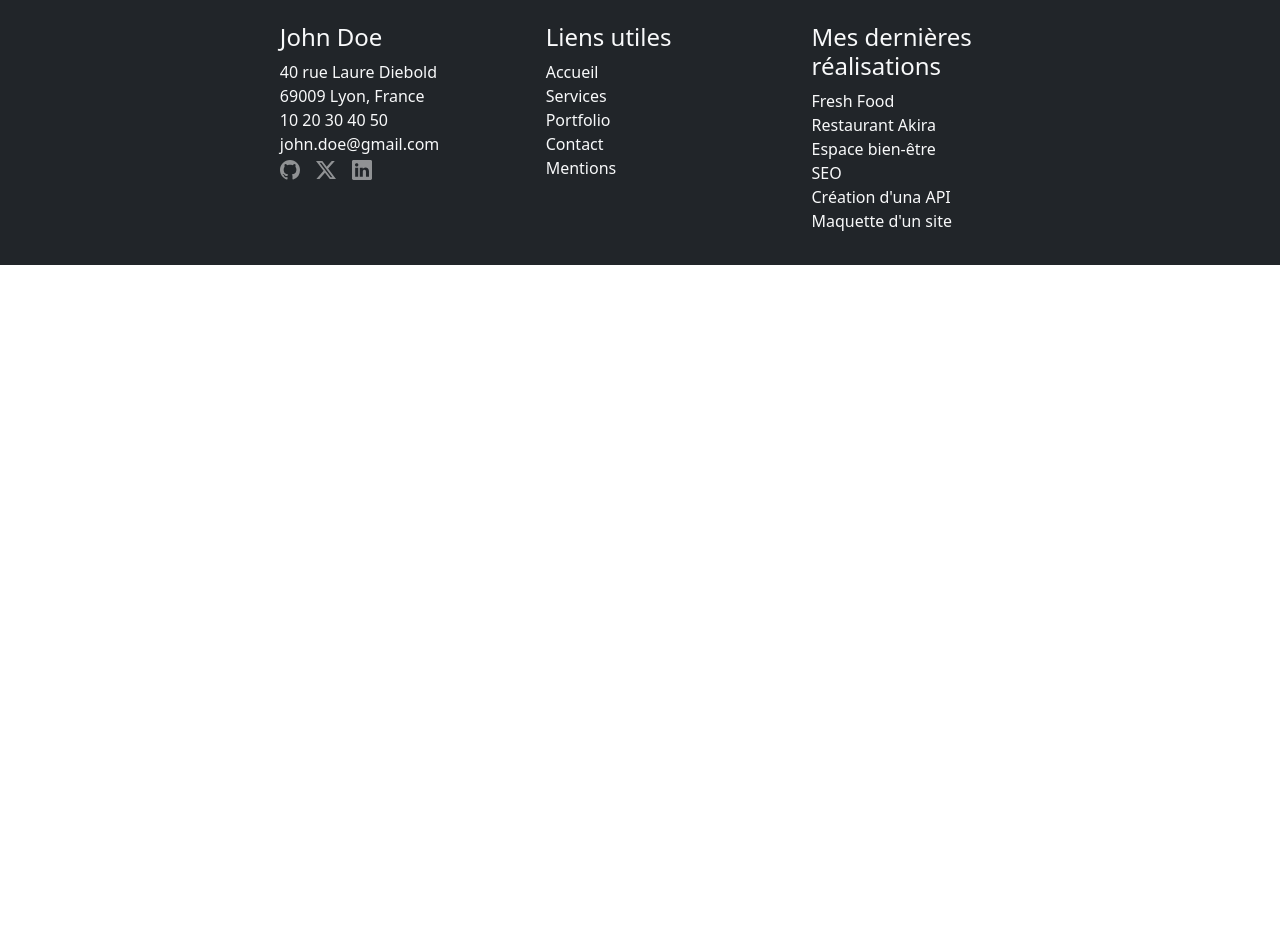
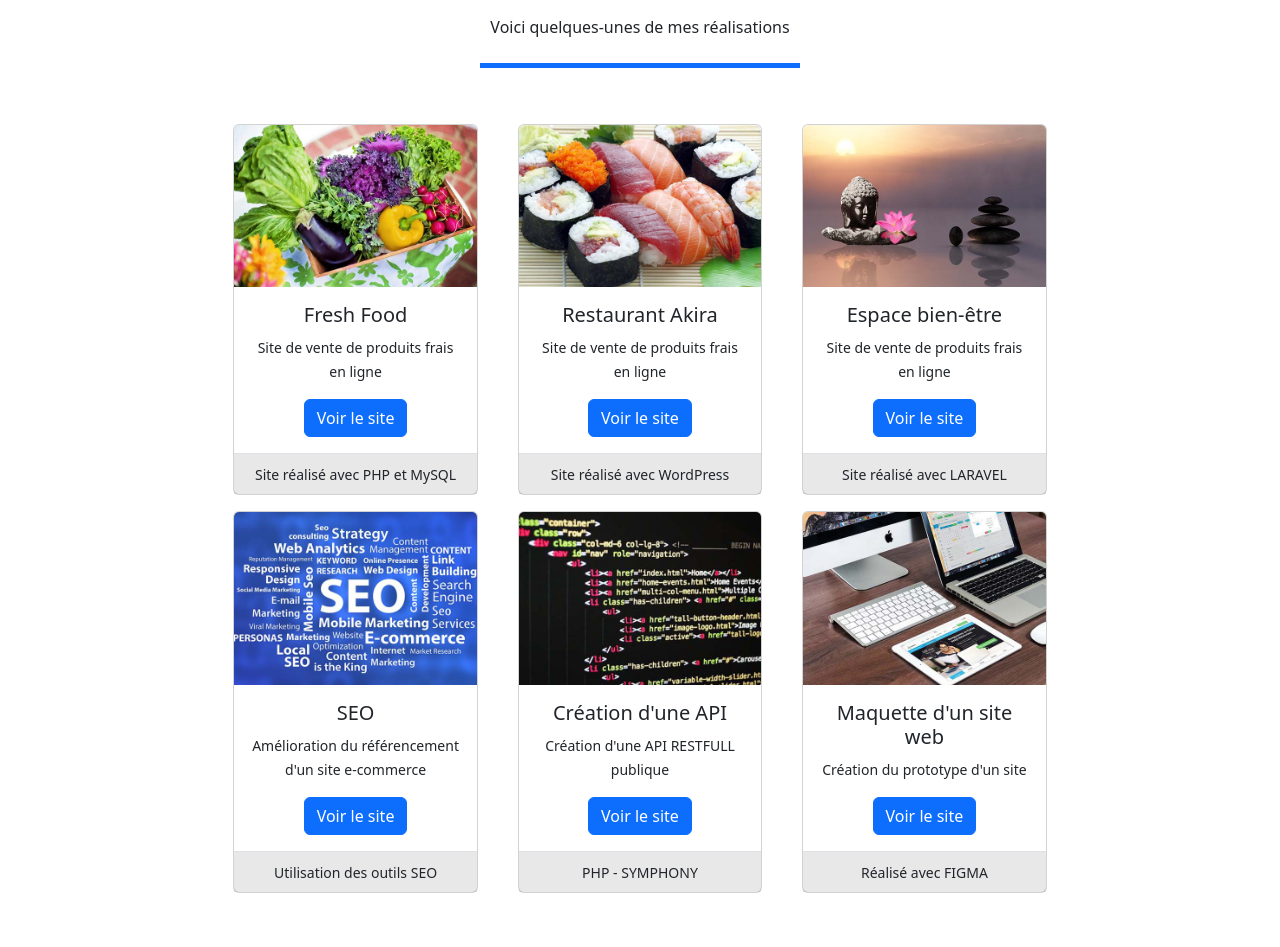
Before and after one commit to Scorpion16/CEF-Devoir-5-Portfolio, a React (Create React App) app: page /Portfolio in a window 1280 px wide. Shown: the part 145-1092 px from the top of the page. Before the commit the page ends 800 px from the top, so only its background shows below. Built offline with nearby package versions, Linux system fonts and the light colour scheme.

Commit message:
Création du code du portfolio et mise en place des sections dans les pages déjà écrites

```diff
--- a/src/component/pages/Footers.jsx
+++ b/src/component/pages/Footers.jsx
@@ -6,7 +6,8 @@ const Footers = () => {
         <footer class="bg-dark text-light py-3 mt-5">
             <div class="container col-md-10">
                 <div class="row mx-lg-5 mt-lg-4 px-lg-5 d-flex justify-content-evenly">
-                    <div class="col-md-3">
+                    <section class="col-md-3">
+                        <div>
                             <ul class="list-unstyled w-33">
                                 <li>
                                     <h2 class="h4">John Doe</h2>
@@ -44,7 +45,9 @@ const Footers = () => {
                                 </li>
                             </ul>
                         </div>
-                    <div class="col-md-3">
+                    </section>
+                    <section class="col-md-3">
+                        <div>
                             <ul class="list-unstyled w-33">
                                 <li>
                                     <h2 class="h4">Liens utiles</h2>
@@ -66,7 +69,9 @@ const Footers = () => {
                                 </li>
                             </ul>
                         </div>
-                    <div class="col-md-3">
+                    </section>
+                    <section class="col-md-3">
+                        <div>
                             <ul class="list-unstyled w-33">
                                 <li>
                                     <h2 class="h4 d-inline-flex">Mes dernières réalisations</h2>
@@ -91,6 +96,7 @@ const Footers = () => {
                                 </li>
                             </ul>
                         </div>
+                    </section>
                 </div>
             </div>
         </footer>
--- a/src/component/pages/Mentions.jsx
+++ b/src/component/pages/Mentions.jsx
@@ -5,8 +5,8 @@ const Mentions = () => {
     return (
         <div>
             <main>
-                <div class="d-flex flex-column align-items-center">
-                    <h1 class="my-5 pb-4 border-bottom border-primary border-5">Mentions légales</h1>
+                <div class="col-3 mx-auto my-5 pb-4 border-bottom border-primary border-5 text-center">
+                    <h1>Mentions légales</h1>
                 </div>
                 <div class="accordion mx-auto col-md-8" id="accordionExample">
                     <div class="accordion-item">
--- a/src/component/pages/Portfolio.jsx
+++ b/src/component/pages/Portfolio.jsx
@@ -1,12 +1,85 @@
-
-
-
+import { Link } from "react-router-dom";
 
 const Portfolio = () => {
     return(
         <div>
-            <main class="text-dark">
-                <p>PORTFOLIO</p>
+            <main>
+                <div>
+                    <div class="col-8 col-md-3 mx-auto my-5 pb-4 border-bottom border-primary border-5 text-center">
+                        <h1>Portfolio</h1>
+                        <span>Voici quelques-unes de mes réalisations</span>
+                    </div>
+                    <div class="container col-md-8">
+                        <div class="row">
+                            <section class="col-12 col-md-6 col-lg-4">
+                                <div class="card mx-2 my-2">
+                                    <img src="../../../images/fresh-food.jpg" class="card-img-top" alt="Une caisse de légumes"></img>
+                                    <div class="card-body text-center">
+                                        <h2 class="h5 card-title">Fresh Food</h2>
+                                        <p class="card-text"><small>Site de vente de produits frais en ligne</small></p>
+                                        <Link to="/Portfolio" class="btn btn-primary">Voir le site</Link>
+                                    </div>
+                                    <span class="border-top text-center bg-dark bg-opacity-10 py-2"><small>Site réalisé avec PHP et MySQL</small></span>
+                                </div>
+                            </section>
+                            <section class="col-12 col-md-6 col-lg-4">
+                                <div class="card mx-2 my-2">
+                                    <img src="../../../images/restaurant-japonais.jpg" class="card-img-top" alt="Un plat de sushi"></img>
+                                    <div class="card-body text-center">
+                                        <h2 class="h5 card-title">Restaurant Akira</h2>
+                                        <p class="card-text"><small>Site de vente de produits frais en ligne</small></p>
+                                        <Link to="/Portfolio" class="btn btn-primary">Voir le site</Link>
+                                    </div>
+                                    <span class="border-top text-center bg-dark bg-opacity-10 py-2"><small>Site réalisé avec WordPress</small></span>
+                                </div>
+                            </section>
+                            <section class="col-12 col-md-6 col-lg-4">
+                                <div class="card mx-2 my-2">
+                                    <img src="../../../images/espace-bien-etre.jpg" class="card-img-top" alt="Une tête de bouddah, d'un lotus et des pierres plates empliés"></img>
+                                    <div class="card-body text-center">
+                                        <h2 class="h5 card-title">Espace bien-être</h2>
+                                        <p class="card-text"><small>Site de vente de produits frais en ligne</small></p>
+                                        <Link to="/Portfolio" class="btn btn-primary">Voir le site</Link>
+                                    </div>
+                                    <span class="border-top text-center bg-dark bg-opacity-10 py-2"><small>Site réalisé avec LARAVEL</small></span>
+                                </div>
+                            </section>
+                            <section class="col-12 col-md-6 col-lg-4">
+                                <div class="card mx-2 my-2">
+                                    <img src="../../../images/seo.jpg" class="card-img-top" alt="Des mots concerant le web et la programmation"></img>
+                                    <div class="card-body text-center">
+                                        <h2 class="h5 card-title">SEO</h2>
+                                        <p class="card-text"><small>Amélioration du référencement d'un site e-commerce</small></p>
+                                        <Link to="/Portfolio" class="btn btn-primary">Voir le site</Link>
+                                    </div>
+                                    <span class="border-top text-center bg-dark bg-opacity-10 py-2"><small>Utilisation des outils SEO</small></span>
+                                </div>
+                            </section>
+                            <section class="col-12 col-md-6 col-lg-4">
+                                <div class="card mx-2 my-2">
+                                    <img src="../../../images/coder.jpg" class="card-img-top" alt="Un morceau de code en html et en bootstrap"></img>
+                                    <div class="card-body text-center">
+                                        <h2 class="h5 card-title">Création d'une API</h2>
+                                        <p class="card-text"><small>Création d'une API RESTFULL publique</small></p>
+                                        <Link to="/Portfolio" class="btn btn-primary">Voir le site</Link>
+                                    </div>
+                                    <span class="border-top text-center bg-dark bg-opacity-10 py-2"><small>PHP - SYMPHONY</small></span>
+                                </div>
+                            </section>
+                            <section class="col-12 col-md-6 col-lg-4">
+                                <div class="card mx-2 my-2">
+                                    <img src="../../../images/screens.jpg" class="card-img-top" alt="Un clavier, d'une tablette d'un ordinateur portable et du bas d'un écran"></img>
+                                    <div class="card-body text-center">
+                                        <h2 class="h5 card-title">Maquette d'un site web</h2>
+                                        <p class="card-text"><small>Création du prototype d'un site</small></p>
+                                        <Link to="/Portfolio" class="btn btn-primary">Voir le site</Link>
+                                    </div>
+                                    <span class="border-top text-center bg-dark bg-opacity-10 py-2"><small>Réalisé avec FIGMA</small></span>
+                                </div>
+                            </section>
+                        </div>
+                    </div>
+                </div>
             </main>
         </div>
     );
```
Also changed, not shown: src/component/pages/Contact.jsx (+8 -6 lines), src/component/pages/Services.jsx (+12 -8 lines). Lines whose indentation alone changed are shown as unchanged.
